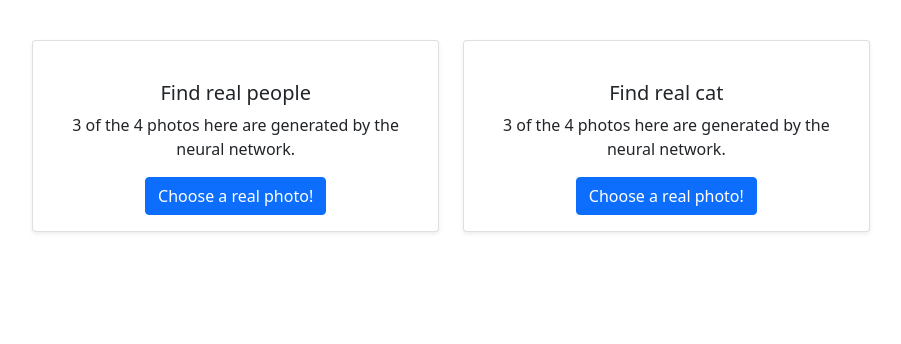
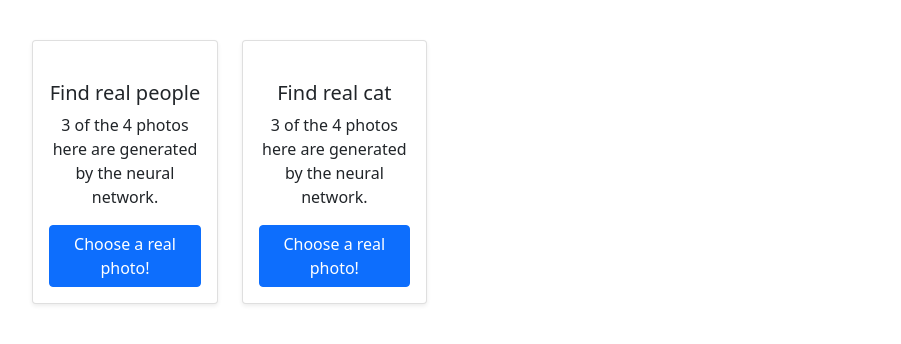
Before and after one commit to Roqvie/FindTheTruth, a Django app: page / in a window 1280 px wide. Shown: the part 56-400 px from the top of the page, without its empty margins (189-1090 px from the left). Run offline with Django 3.2, Linux system fonts and the light colour scheme; data that the repository does not hold is empty; parts of the project's set-up code (start-up, migrations or seed data) failed here and were passed over.

Commit message:
Update templates

```diff
--- a/static/frontend/css/styles.css
+++ b/static/frontend/css/styles.css
@@ -1,3 +1,17 @@
+@media (min-width: 1000px) {
+    .preview-wrapper {
+        flex: 0 0 auto;
+        width: 50%;
+    }
+}
+
+@media (max-width: 999.98px) {
+    .preview-wrapper {
+        flex: 0 0 auto;
+        width: 100%;
+    }
+}
+
 .wrapper {
     display: inline-grid;
     grid-template-columns: repeat(2, [col-start] 1fr);
--- a/templates/frontend/index.html
+++ b/templates/frontend/index.html
@@ -1,7 +1,7 @@
 {% extends 'base.html' %}
 {% load static %}
 {% block content %}
-<div class="row row-cols-1 row-cols-sm-2 g-4 mt-4">
+<div class="row preview-wrapper g-4 mt-4">
   <div class="col">
      {% include 'frontend/preview.html' with type="PS" button="Find real people" url="/person"%}
   </div>
```
